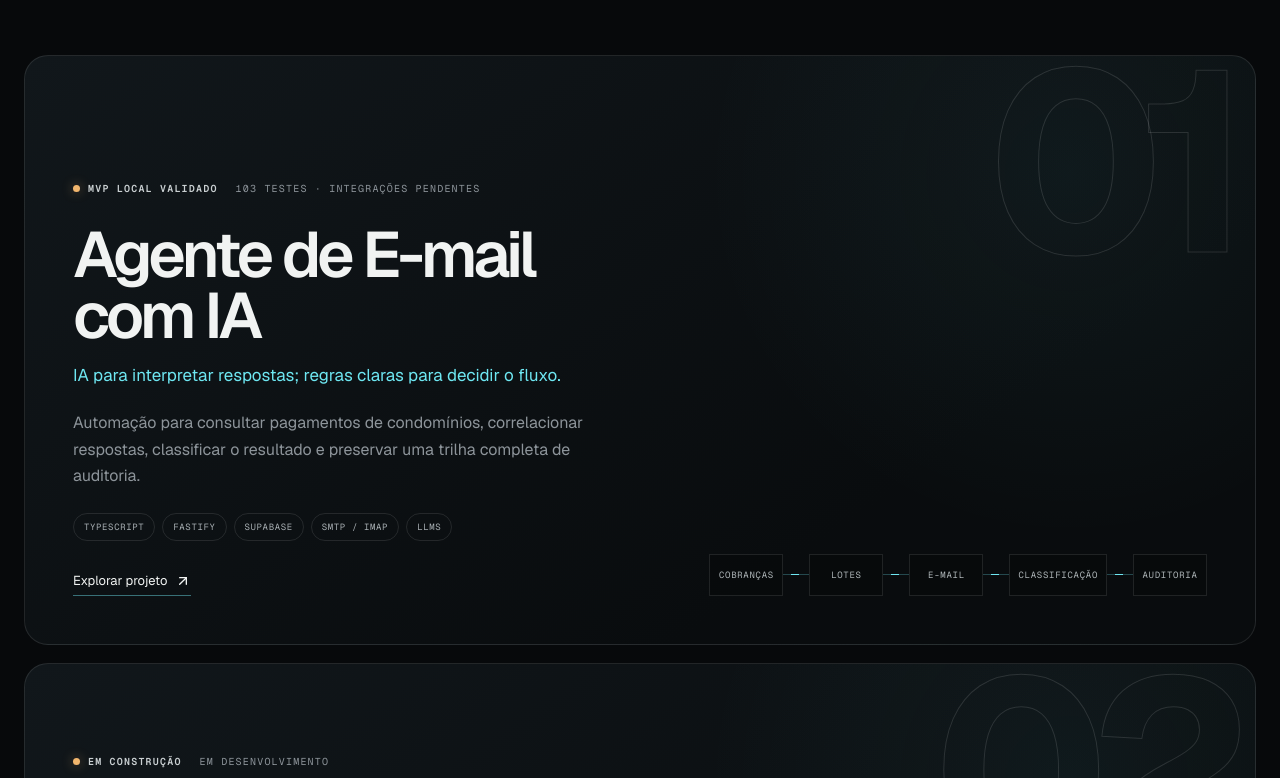
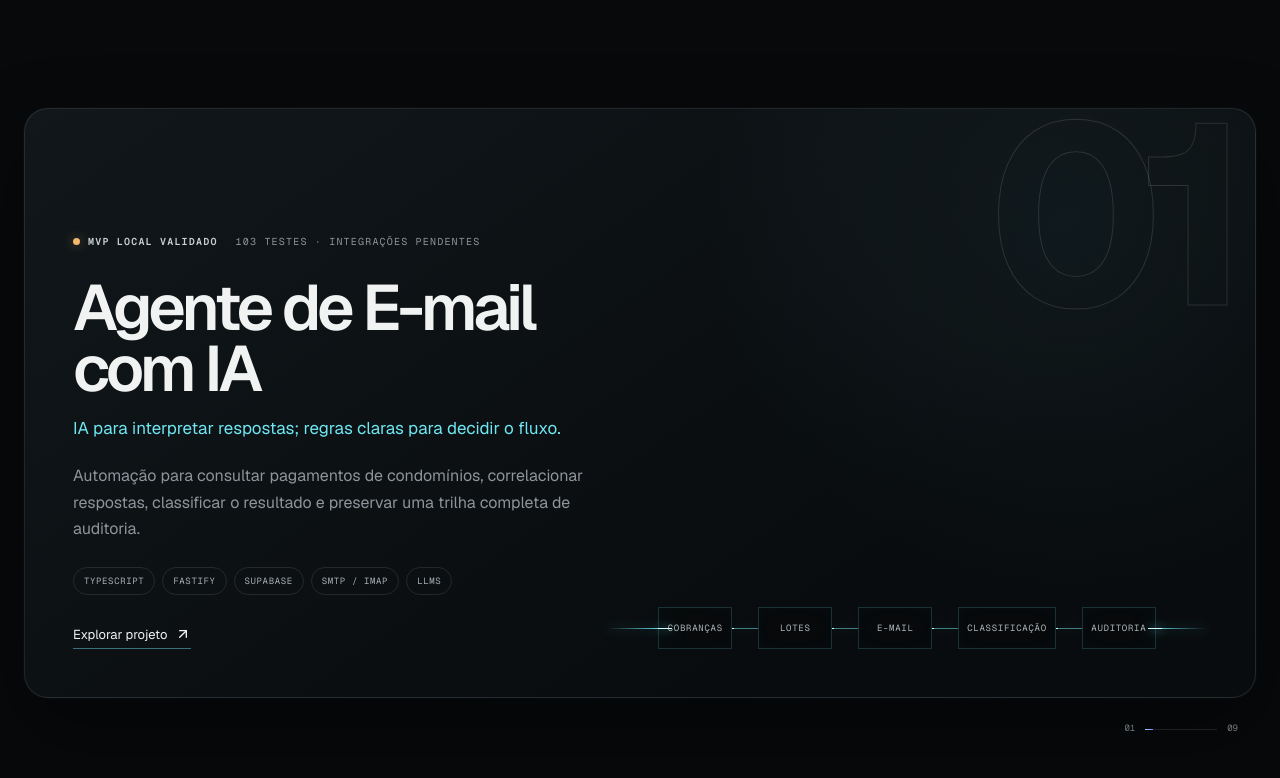
Before and after one commit to PedroCCallejas/pedro-callejas-portfolio, a Next.js app: page / in a window 1280 px wide. Shown: the part 2282-3060 px from the top of the page. Built offline with nearby package versions, Linux system fonts and the light colour scheme.

Commit message:
feat: add 3d project scroll stack

```diff
--- a/src/app/globals.css
+++ b/src/app/globals.css
@@ -94,6 +94,14 @@ button { font: inherit; }
 .diagram-nodes span { min-width: 70px; padding: 6px 8px; border: 1px solid var(--line); color: #adb4b8; font: 9px var(--font-geist-mono), monospace; letter-spacing: .1em; }
 
 .projects-list { display: grid; gap: 18px; }
+.projects-stack { height: calc(var(--project-count) * 68svh); position: relative; }
+.projects-stack__viewport { height: calc(100svh - 104px); position: sticky; top: 88px; display: grid; align-items: center; perspective: 1600px; perspective-origin: 50% 42%; }
+.projects-stack__card { grid-area: 1 / 1; transform-style: preserve-3d; transform-origin: 50% 38%; will-change: transform, opacity; }
+.projects-stack__card .project-card { min-height: min(590px, calc(100svh - 128px)); box-shadow: 0 34px 80px rgba(0,0,0,.42), 0 0 0 1px rgba(110,231,242,.025); }
+.projects-stack__card:nth-child(even) .project-card { background: radial-gradient(circle at 80% 20%, rgba(152,119,255,.065), transparent 34%), linear-gradient(145deg, var(--surface-2), #090c0e 72%); }
+.projects-stack__counter { width: 100%; position: absolute; z-index: 5; right: 18px; bottom: 15px; display: flex; justify-content: flex-end; align-items: center; gap: 10px; color: #707a7f; font-size: 9px; pointer-events: none; }
+.projects-stack__counter i { width: 72px; height: 1px; overflow: hidden; background: rgba(255,255,255,.1); }
+.projects-stack__counter b { width: 100%; height: 100%; display: block; background: linear-gradient(90deg, var(--cyan), var(--violet)); transform-origin: left; transition: transform .35s cubic-bezier(.22,1,.36,1); }
 .project-card { min-height: 590px; padding: 48px; position: relative; display: grid; grid-template-columns: minmax(0, .9fr) minmax(390px, 1.1fr); align-items: end; overflow: hidden; border: 1px solid var(--line); border-radius: 24px; background: radial-gradient(circle at 85% 20%, rgba(110,231,242,.055), transparent 32%), linear-gradient(145deg, var(--surface-2), #090c0e 72%); }
 .project-card:nth-child(even) { background: radial-gradient(circle at 80% 20%, rgba(152,119,255,.065), transparent 34%), linear-gradient(145deg, var(--surface-2), #090c0e 72%); }
 .project-card__number { position: absolute; top: -22px; right: 24px; color: transparent; -webkit-text-stroke: 1px rgba(255,255,255,.12); font-size: clamp(8rem, 20vw, 17rem); font-weight: 700; line-height: 1; letter-spacing: -.09em; }
@@ -109,10 +117,15 @@ button { font: inherit; }
 .project-tags span { padding: 7px 10px; border: 1px solid var(--line); border-radius: 99px; color: #a9b0b4; font: 9px var(--font-geist-mono), monospace; letter-spacing: .07em; text-transform: uppercase; }
 .text-link { width: fit-content; margin-top: 30px; display: inline-flex; align-items: center; gap: 8px; color: var(--text); font-size: 13px; border-bottom: 1px solid rgba(110,231,242,.45); padding-bottom: 4px; }
 .project-flow { position: relative; z-index: 2; display: flex; align-items: center; justify-content: flex-end; }
+.project-flow__edge { width: clamp(28px, 4vw, 62px); height: 1px; flex: 0 0 auto; position: relative; overflow: visible; }
+.project-flow__edge::before { content: ""; position: absolute; inset: 0; background: linear-gradient(90deg, transparent, rgba(110,231,242,.9)); box-shadow: 0 0 12px rgba(110,231,242,.48); }
+.project-flow__edge--end::before { background: linear-gradient(90deg, rgba(110,231,242,.9), transparent); }
+.project-flow__edge b { width: 14px; height: 1px; position: absolute; top: 0; background: #d7fbff; box-shadow: 0 0 10px var(--cyan), 0 0 20px rgba(110,231,242,.75); animation: data-flow 2s linear infinite; }
+.project-flow__edge--start b { animation-direction: reverse; }
 .project-flow__step { display: flex; align-items: center; color: #aeb5b8; font: 9px var(--font-geist-mono), monospace; letter-spacing: .08em; text-transform: uppercase; }
-.project-flow__step > span { min-width: 74px; min-height: 42px; padding: 8px; display: grid; place-items: center; text-align: center; border: 1px solid var(--line); background: rgba(7,9,11,.62); }
-.project-flow__step i { width: 26px; height: 1px; position: relative; background: rgba(110,231,242,.28); overflow: hidden; }
-.project-flow__step i b { position: absolute; width: 8px; height: 1px; background: var(--cyan); animation: data-flow 2s linear infinite; }
+.project-flow__step > span { min-width: 74px; min-height: 42px; padding: 8px; display: grid; place-items: center; text-align: center; border: 1px solid rgba(110,231,242,.18); background: rgba(7,9,11,.72); box-shadow: inset 0 0 18px rgba(110,231,242,.02); }
+.project-flow__step i { width: 26px; height: 1px; position: relative; background: rgba(110,231,242,.52); box-shadow: 0 0 8px rgba(110,231,242,.24); overflow: hidden; }
+.project-flow__step i b { position: absolute; width: 10px; height: 1px; background: #d7fbff; box-shadow: 0 0 9px var(--cyan); animation: data-flow 2s linear infinite; }
 
 .architecture-board { display: grid; grid-template-columns: 1fr 330px; border: 1px solid var(--line); border-radius: 24px; overflow: hidden; background: var(--surface); }
 .architecture-flow { min-height: 620px; padding: 58px; display: flex; flex-direction: column; justify-content: center; align-items: center; background-image: linear-gradient(rgba(255,255,255,.035) 1px, transparent 1px), linear-gradient(90deg, rgba(255,255,255,.035) 1px, transparent 1px); background-size: 42px 42px; }
@@ -223,7 +236,7 @@ button { font: inherit; }
   .hero { min-height: auto; padding-top: 142px; padding-bottom: 100px; grid-template-columns: 1fr; }.hero h1 { font-size: clamp(3.5rem, 16vw, 6.4rem); }.hero-network { width: 100%; max-width: 540px; margin: 24px auto 0; justify-self: center; }.hero-grid { background-size: 48px 48px; }
   .section-heading--split { grid-template-columns: 1fr; gap: 12px; }.section-heading h2, .about-grid h2 { font-size: clamp(2.8rem, 12vw, 5rem); }
   .capabilities-grid { grid-template-columns: 1fr; }.capability-card { min-height: 340px; }.capability-diagram { height: 120px; }
-  .project-card { min-height: 700px; padding: 30px; border-radius: 18px; }.project-card__number { font-size: 10rem; }.project-flow { overflow-x: auto; padding-bottom: 8px; justify-content: flex-start; }.project-flow__step { flex: 0 0 auto; }
+  .project-card { min-height: 700px; padding: 30px; border-radius: 18px; }.project-card__number { font-size: 10rem; }.project-flow { overflow-x: auto; padding-bottom: 8px; justify-content: flex-start; }.project-flow__step { flex: 0 0 auto; }.project-flow__edge { width: 28px; }
   .architecture-board { grid-template-columns: 1fr; }.architecture-flow { min-height: 520px; padding: 24px; }.architecture-grid { grid-template-columns: 1fr 1fr; }.architecture-node:nth-child(4), .architecture-node:nth-child(5) { grid-column: auto; }.architecture-detail { border-left: 0; border-top: 1px solid var(--line); }
   .stack-row { padding: 26px 18px; grid-template-columns: 40px 1fr; gap: 14px 18px; }.stack-row ul { grid-column: 2; }.stack-row__heading p { max-width: 520px; }
   .learning-grid { grid-template-columns: 1fr; }.learning-card { min-height: 390px; }.learning-card__kicker { margin-top: 42px; }
--- a/src/components/projects/project-flow.tsx
+++ b/src/components/projects/project-flow.tsx
@@ -1,12 +1,14 @@
 export function ProjectFlow({ steps }: { steps: string[] }) {
   return (
     <div className="project-flow" aria-label={`Fluxo: ${steps.join(", ")}`}>
+      <i className="project-flow__edge project-flow__edge--start" aria-hidden="true"><b /></i>
       {steps.map((step, index) => (
         <div className="project-flow__step" key={step}>
           <span>{step}</span>
           {index < steps.length - 1 && <i aria-hidden="true"><b /></i>}
         </div>
       ))}
+      <i className="project-flow__edge project-flow__edge--end" aria-hidden="true"><b /></i>
     </div>
   );
 }
--- /dev/null
+++ b/src/components/projects/project-stack.tsx
@@ -0,0 +1,130 @@
+"use client";
+
+import { motion, useMotionValueEvent, useReducedMotion, useScroll, useTransform } from "motion/react";
+import { useRef, useState, useSyncExternalStore, type CSSProperties } from "react";
+import type { Project } from "@/types/project";
+import { ProjectCard } from "./project-card";
+
+type ProjectStackProps = {
+  projects: Project[];
+};
+
+function subscribeToMobileQuery(callback: () => void) {
+  const query = window.matchMedia("(max-width: 768px)");
+  query.addEventListener("change", callback);
+
+  return () => query.removeEventListener("change", callback);
+}
+
+function useIsMobile() {
+  return useSyncExternalStore(
+    subscribeToMobileQuery,
+    () => window.matchMedia("(max-width: 768px)").matches,
+    () => false,
+  );
+}
+
+function StackCard({
+  project,
+  index,
+  total,
+  progress,
+  isActive,
+}: {
+  project: Project;
+  index: number;
+  total: number;
+  progress: ReturnType<typeof useScroll>["scrollYProgress"];
+  isActive: boolean;
+}) {
+  const center = total === 1 ? 0 : index / (total - 1);
+  const step = total === 1 ? 1 : 1 / (total - 1);
+
+  const getPhase = (value: number) => {
+    if (total === 1) return 0;
+    if (index === 0 && value <= center) return 0;
+    if (index === total - 1 && value >= center) return 0;
+    return (value - center) / step;
+  };
+
+  const opacity = useTransform(progress, (value) => {
+    const phase = getPhase(value);
+    return Math.max(0, 1 - Math.abs(phase));
+  });
+  const y = useTransform(progress, (value) => {
+    const phase = Math.max(-1, Math.min(1, getPhase(value)));
+    return phase < 0 ? Math.abs(phase) * 105 : phase * -92;
+  });
+  const scale = useTransform(progress, (value) => {
+    const phase = Math.max(-1, Math.min(1, getPhase(value)));
+    return phase < 0 ? 1 - Math.abs(phase) * 0.11 : 1 - phase * 0.19;
+  });
+  const rotateX = useTransform(progress, (value) => Math.max(-1, Math.min(1, getPhase(value))) * -13);
+  const z = useTransform(progress, (value) => -Math.min(1, Math.abs(getPhase(value))) * 270);
+
+  return (
+    <motion.div
+      className="projects-stack__card"
+      style={{ opacity, y, scale, rotateX, z, pointerEvents: isActive ? "auto" : "none" }}
+      aria-hidden={!isActive}
+      inert={!isActive}
+    >
+      <ProjectCard project={project} />
+    </motion.div>
+  );
+}
+
+function AnimatedProjectStack({ projects }: ProjectStackProps) {
+  const containerRef = useRef<HTMLDivElement>(null);
+  const [activeIndex, setActiveIndex] = useState(0);
+  const { scrollYProgress } = useScroll({
+    target: containerRef,
+    offset: ["start start", "end end"],
+  });
+
+  useMotionValueEvent(scrollYProgress, "change", (value) => {
+    const nextIndex = Math.min(projects.length - 1, Math.round(value * (projects.length - 1)));
+    setActiveIndex((current) => current === nextIndex ? current : nextIndex);
+  });
+
+  return (
+    <div
+      ref={containerRef}
+      className="projects-stack"
+      style={{ "--project-count": projects.length } as CSSProperties}
+    >
+      <div className="projects-stack__viewport">
+        {projects.map((project, index) => (
+          <StackCard
+            key={project.slug}
+            project={project}
+            index={index}
+            total={projects.length}
+            progress={scrollYProgress}
+            isActive={activeIndex === index}
+          />
+        ))}
+        <div className="projects-stack__counter mono" aria-live="polite">
+          <span>{String(activeIndex + 1).padStart(2, "0")}</span>
+          <i aria-hidden="true"><b style={{ transform: `scaleX(${(activeIndex + 1) / projects.length})` }} /></i>
+          <span>{String(projects.length).padStart(2, "0")}</span>
+        </div>
+      </div>
+    </div>
+  );
+}
+
+export function ProjectStack({ projects }: ProjectStackProps) {
+  const reduceMotion = useReducedMotion();
+  const isMobile = useIsMobile();
+
+  if (reduceMotion || isMobile) {
+    return (
+      <div className="projects-list">
+        {projects.map((project) => <ProjectCard key={project.slug} project={project} />)}
+      </div>
+    );
+  }
+
+  return <AnimatedProjectStack projects={projects} />;
+}
--- a/src/components/sections/home-sections.tsx
+++ b/src/components/sections/home-sections.tsx
@@ -3,7 +3,7 @@ import { Reveal } from "@/components/animations/reveal";
 import { CapabilityDiagram } from "@/components/diagrams/capability-diagram";
 import { HeroNetwork } from "@/components/diagrams/hero-network";
 import { HowIBuild } from "@/components/diagrams/how-i-build";
-import { ProjectCard } from "@/components/projects/project-card";
+import { ProjectStack } from "@/components/projects/project-stack";
 import { capabilities, learningTracks, socialLinks, stackGroups } from "@/data/site";
 import { projects } from "@/data/projects";
 
@@ -70,9 +70,7 @@ export function FeaturedWork() {
         <div><p className="eyebrow">Projetos em destaque</p><h2>Sistemas em produção.<br />Agentes em construção.</h2></div>
         <p>Cada projeto documenta o problema, a solução e a arquitetura. O que ainda não foi validado é marcado com transparência.</p>
       </Reveal>
-      <div className="projects-list">
-        {projects.map((project) => <Reveal key={project.slug}><ProjectCard project={project} /></Reveal>)}
-      </div>
+      <ProjectStack projects={projects} />
     </section>
   );
 }
```
